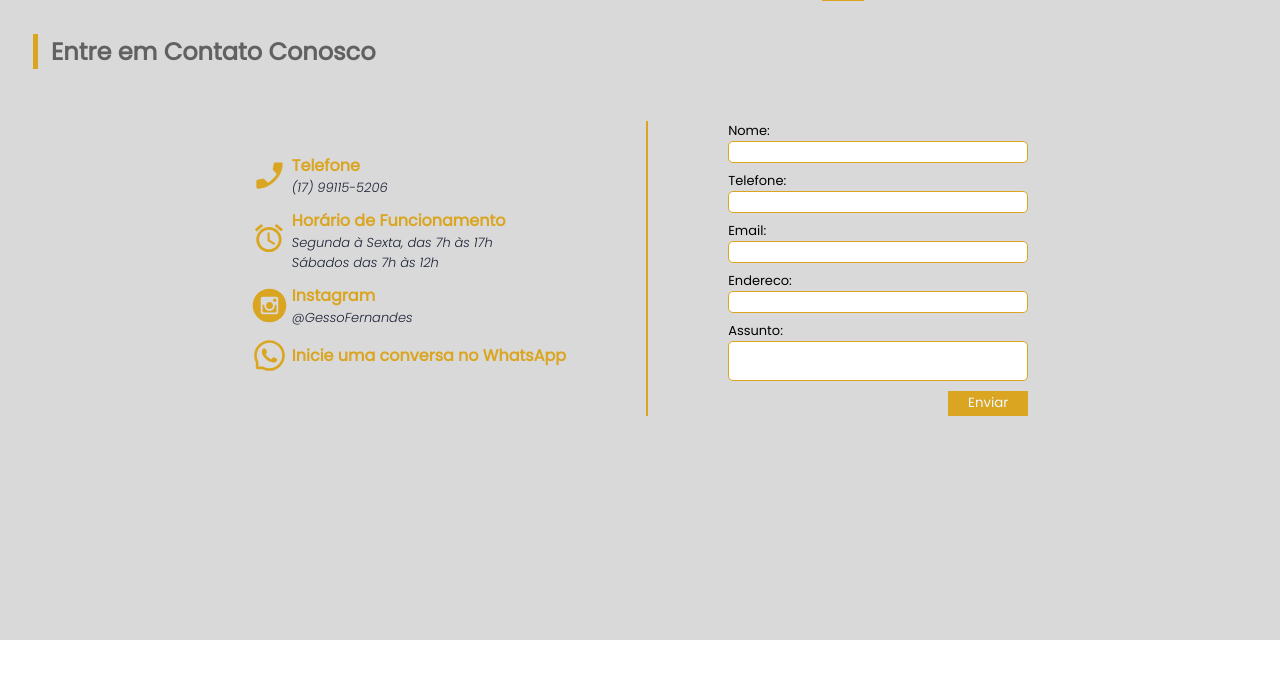
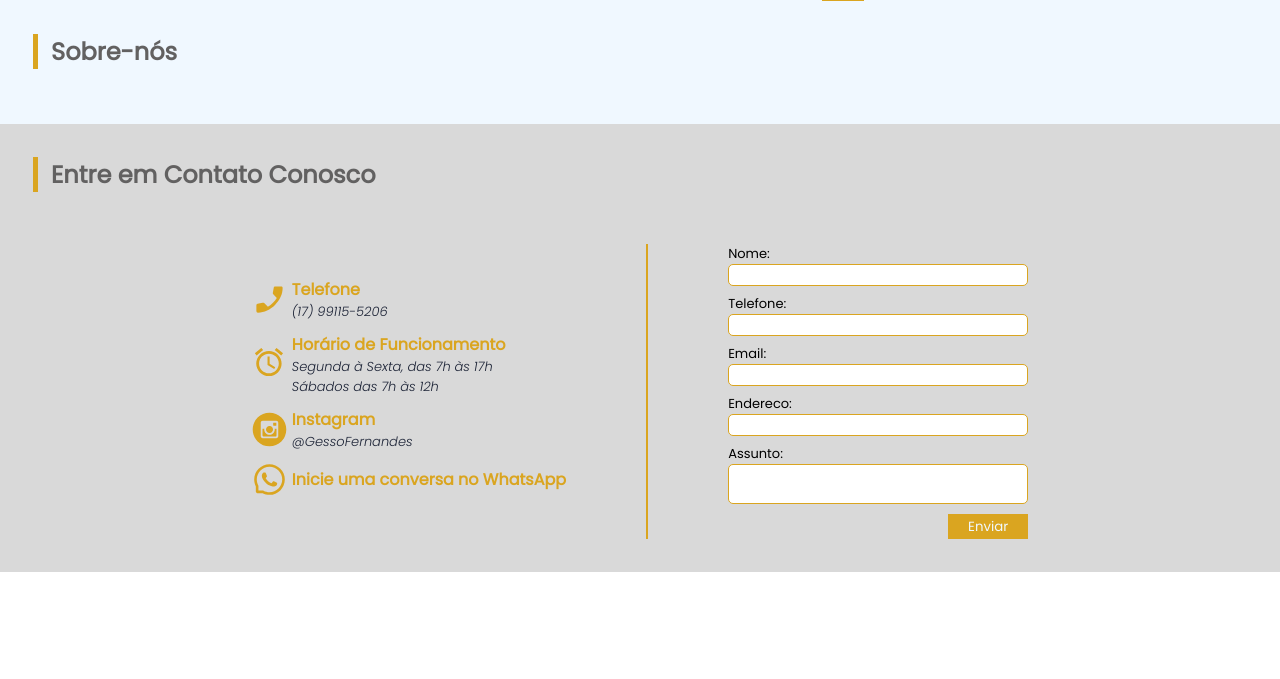
Before and after one commit to Dhaxx/Teste_Django, a Django app: template Home/templates/homes/index.html in a window 1280 px wide. Shown: the part 70-749 px from the top of the page. Run offline with Django 5.2, Linux system fonts and the light colour scheme; the template is opened without the code that fills it, so the values that code supplies are empty.

Commit message:
Iniciando Desenvolvimento da HomePage

```diff
--- a/Home/templates/homes/index.html
+++ b/Home/templates/homes/index.html
@@ -1 +1,8 @@
 {% extends "global/base.html" %}
+{% block content %}
+<div class="session-container-white">
+    <div class="session-title-container">
+        <h2 class="session-title">Sobre-nós</h2>
+    </div>
+</div>
+{% endblock content %}
--- a/base_static/global/css/style.css
+++ b/base_static/global/css/style.css
@@ -95,8 +95,19 @@ header .title {
     align-items: center;
     justify-content: flex-start;
     width: 100%;
-    height: 80vh;
+    height: auto;
     background-color: #D9D9D9;
+}
+
+.session-container-white {
+    display: flex;
+    flex-direction: column;
+    padding: 2.60vw;
+    align-items: center;
+    justify-content: flex-start;
+    width: 100%;
+    height: auto;
+    background-color: aliceblue;
 }
 
 .session-title-container {
@@ -119,7 +130,7 @@ header .title {
     align-items: center;
     width: 100%;
     margin-top: 30px;
-    /* height: 80%; */
+    height: 100%;
 }
 
 .contacts-methods h3 {
@@ -138,6 +149,7 @@ header .title {
 
 .contact-info {
     padding-right: 80px;
+    height: 100%;
 }
 
 .info-group {
@@ -169,6 +181,7 @@ header .title {
     display: flex;
     padding-left: 80px;
     border-left: #DAA520 2px solid;
+    height: 100%;
 }
 
 .contact-form p {
@@ -209,4 +222,5 @@ header .title {
     color: aliceblue;
     width: 80px;
     height: 25px;
+    cursor: pointer;
 }
```
